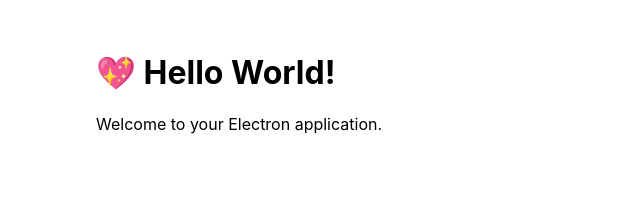
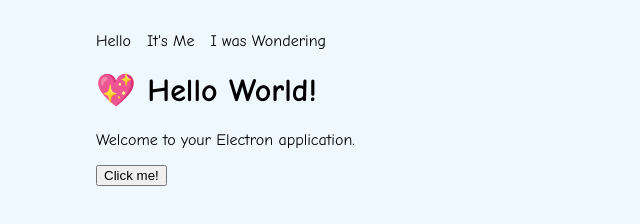
Before and after one commit to monsieurjonees/electron-test, an Electron app: page src/index.html in a window 800 px wide. Shown: the whole page, without its empty margins (0-640 px from the left). Drawn offline with Linux system fonts and the light colour scheme.

Commit message:
Notif button works

```diff
--- a/src/index.css
+++ b/src/index.css
@@ -1,7 +1,23 @@
 body {
-  font-family: -apple-system, BlinkMacSystemFont, 'Segoe UI', Roboto, Helvetica,
-    Arial, sans-serif;
+  /* font-family: -apple-system, BlinkMacSystemFont, 'Segoe UI', Roboto, Helvetica,
+    Arial, sans-serif; */
+  font-family: 'Comic Sans MS';
   margin: auto;
   max-width: 38rem;
-  padding: 2rem;
+  padding: 1rem;
+  color: black;
 }
+
+html {
+  background-color: aliceblue;
+}
+
+nav ol li {
+  float: left;
+  list-style: none;
+  padding-right: 1em;
+}
+
+nav ol {
+  padding: 0;
+}
--- a/src/index.html
+++ b/src/index.html
@@ -1,12 +1,23 @@
 <!DOCTYPE html>
 <html>
+  <script src="renderer.js"></script>
   <head>
     <meta charset="UTF-8" />
     <title>Hello World!</title>
     <link rel="stylesheet" href="index.css" />
   </head>
   <body>
+    <nav>
+      <ol>
+        <li>Hello</li>
+        <li>It's Me</li>
+        <li>I was Wondering</li>
+      </ol><br>
+    </nav>
     <h1>💖 Hello World!</h1>
     <p>Welcome to your Electron application.</p>
+    <button id="notifButton" onclick="sendNotif()">
+      Click me!
+    </button>
   </body>
 </html>
--- a/src/preload.js
+++ b/src/preload.js
@@ -1,2 +1,7 @@
 // See the Electron documentation for details on how to use preload scripts:
 // https://www.electronjs.org/docs/latest/tutorial/process-model#preload-scripts
+const { contextBridge, ipcRenderer } = require('electron')
+
+contextBridge.exposeInMainWorld('ipc', {
+    sendNotif: () => {ipcRenderer.send("send-notif-pls")}
+})
--- /dev/null
+++ b/src/renderer.js
@@ -0,0 +1,6 @@
+// const notifButton = document.getElementById("notifButton");
+
+function sendNotif() {
+    console.log("poosh")
+    window.ipc.sendNotif()
+}
```
Also changed, not shown: src/index.js (+15 -1 lines).
